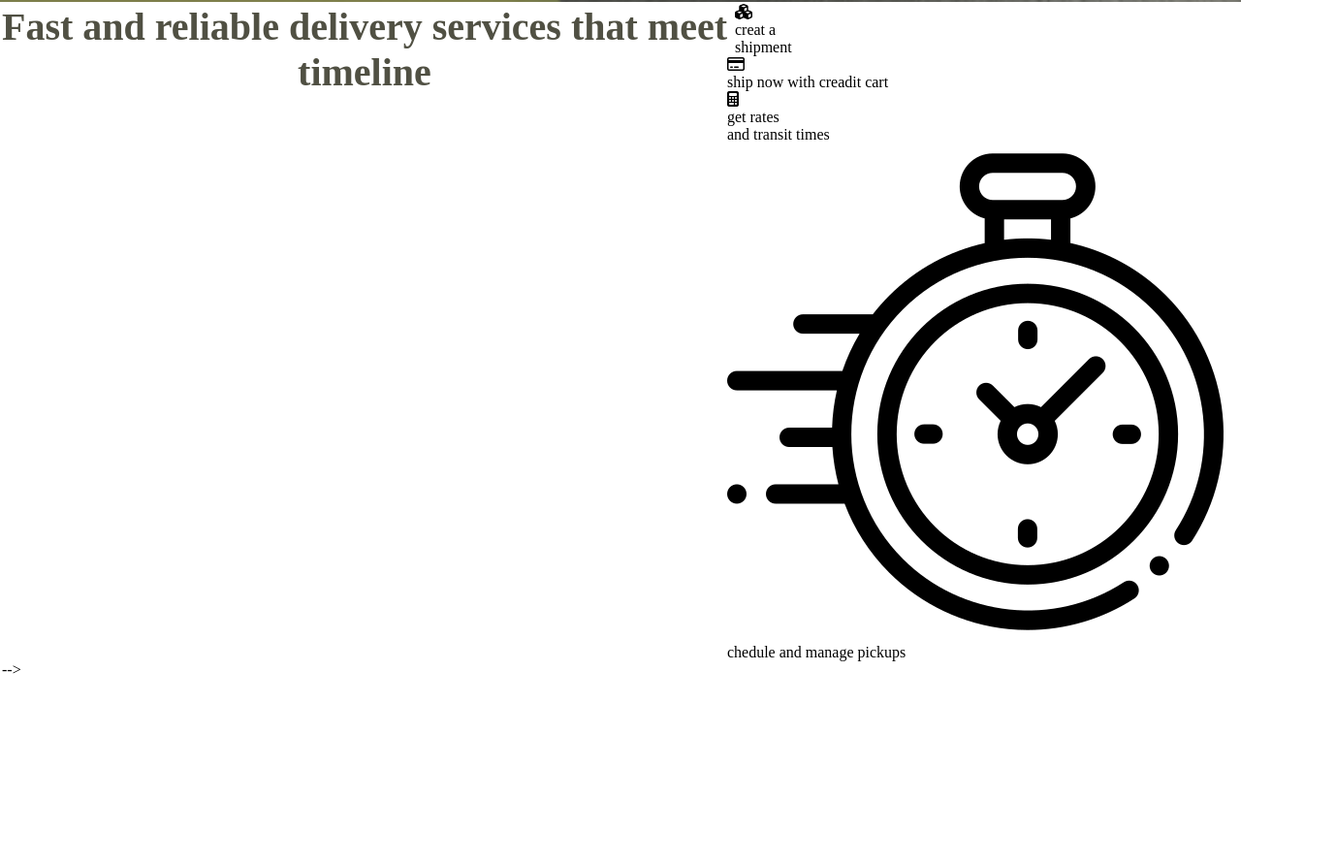
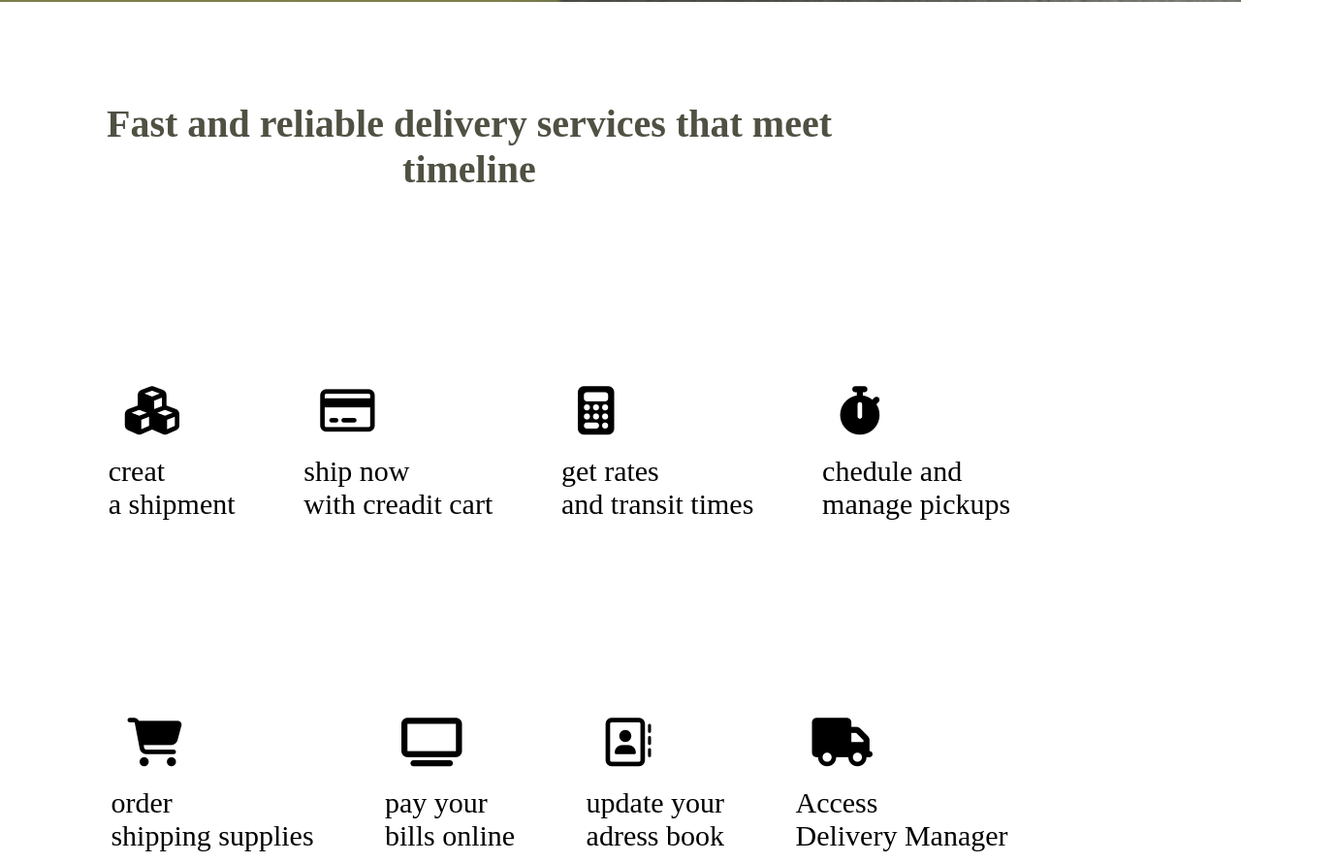
Before and after one commit to lharrak-botaina/projet3-landing-page, a plain HTML site: page Realisation/realisation.html in a window 1280 px wide. Shown: the part 698-1588 px from the top of the page at 97% size, 1378 px wide, since content can reach past the window. Before the commit the page ends 1400 px from the top, so only its background shows below. Drawn offline with Linux system fonts and the light colour scheme.

Commit message:
continue

```diff
--- a/Realisation/FLEX-gris.css
+++ b/Realisation/FLEX-gris.css
@@ -264,7 +264,7 @@
         .col-lg-12{
             box-sizing: border-box;
             flex: 0 0 auto;
-            padding-right: 0.5rem;
+            padding-right: 15.5rem;
             padding-left:0.5rem ;
                 }
 
--- a/Realisation/realisation.html
+++ b/Realisation/realisation.html
@@ -34,64 +34,90 @@
             <p>7days-150 countries</p>
         </div>
         <div >
-            <button  class="read-more col-lg-2">READ MORE</button>
+            <button  class="read-more ">READ MORE</button>
         </div>
     </div>
 
     </header>
     <main class="row">
-        <h2>Fast and reliable delivery services that meet <br> timeline</h2>
-        <section >
-        <div class="packages  col-lg-2 ">
-            <i class="fas fa-cubes"></i>
+        <div>
+        <h2 class="col-lg-12">Fast and reliable delivery services that meet <br> timeline</h2>
+        </div>
 
-            <p>creat a shipment</p>
-        </div>
-        <div >
-            <!-- <img src="credit-card.png" alt="credit-card"> -->
-            <i class="far fa-credit-card"></i>
-            <p>ship now with creadit cart</p>
-        </div>
-         <div>
-            <!-- <img src="calculator.png" alt="calculator"> -->
-            <i class="fas fa-calculator"></i>
-            <p>get rates <br>and transit times</p>
-        </div>
-        <div>
-            <img src="clock.png" alt="clock">
-            <p>chedule and manage pickups</p>
-        </div>
-    </section>
-         <!-- <div>
-            <img src="shopping-cart.png" alt="shopping">
-            <p>order shipping supplies</p>
+        <section class="section1 col-lg-12 col-md-2 col-xs-2" >
+            <section>
+                <div>
+                    <i class="icones fas fa-cubes"></i>
+                    <p id="p-icones"> creat <br> a shipment</p>
+                </div>
+            </section>
+            <section>
+                <div >
+                    <!-- <img src="credit-card.png" alt="credit-card"> -->
+                    <i class="icones far fa-credit-card"></i>
+                    <p id="p-icones">ship now <br> with creadit cart</p>
+                </div>
+            </section>
+            <section>
+                <div>
+                    <!-- <img src="calculator.png" alt="calculator"> -->
+                    <i class="icones fas fa-calculator"></i>
+                    <p id="p-icones">get rates <br>and transit times</p>
+                </div>
+            </section>
+            <section>
+                <div>
+                    <!-- <img src="clock.png" alt="clock"> -->
+                    <i class="icones fas fa-stopwatch"></i>
+                    <p id="p-icones">chedule and <br> manage pickups</p>
+                </div>
+            </section>
+        </section>
+    <section class="section2 section1 col-lg-12 col-md-2 col-xs-2">
+       <section>
+            <div>
+                <i class="icones fas fa-shopping-cart"></i>
+                <!-- <img src="shopping-cart.png" alt="shopping"> -->
+                <p id="p-icones">order <br> shipping supplies</p>
 
-        </div>
-        <div>
-            <img src="monitor.png" alt="monitor">
-            <p>pay your bills online</p>
-        </div>
-        <div>
-            <img src="adress-book.png" alt="adress-book">
-            <p>update your adress book</p>
-        </div>
-        <div>
-           <img src="delivery-truck.png" alt="delivery-truck">
-        </div>
+            </div>
         </section>
         <section>
+            <div>
+                <i class="icones fas fa-tv"></i>
+                <!-- <img src="monitor.png" alt="monitor"> -->
+                <p id="p-icones">pay your <br> bills online</p>
+            </div>
+        </section>
+        <section>
+            <div>
+                <i class="icones far fa-address-book"></i>
+                <!-- <img src="adress-book.png" alt="adress-book"> -->
+                <p id="p-icones">update your <br> adress book</p>
+            </div>
+        </section>
+        <section>
+            <div>
+                <!-- <img src="delivery-truck.png" alt="delivery-truck">  -->
+                <i class="icones fas fa-truck"></i>
+                <p id="p-icones">Access <br> Delivery Manager</p>
+             </div>
+        </section>
+    </section>
+       <!-- fin des icones -->
+        <section class="email col-lg-3">
             <div>
             <p>sign up for updates</p>
             <input type="email" id="email" name="email" placeholder="Email*">
             <button>SUBSCRIBE</button>
             </div>
         </section>
-        <section>
+        <!-- <section>
             <p>for private customers</p>
             <p>It’s totaly pure and simple .all you have to do is to drop into the nearst DELIVERY </p>
             <p>Our localisation around the world </p>
-        </section>
-         <section>
+        </section> -->
+         <!-- <section>
             <div>
                 <p>Nearset Depot</p>
                 <div>
@@ -104,8 +130,8 @@
                     <P>7 Days a Week from 9:00 am to 7:00pm </P>
                 </div>
             </div>
-        </section>
-    </main>  --> -->
+        </section>  -->
+    </main>
     <!-- <footer class="row">
         <div>
         <img src="delivery-logo-design-template-a4d80ebb3305fef2afe82c687e994b6b_screen_copie_2.png" alt="">
--- a/Realisation/style.css
+++ b/Realisation/style.css
@@ -54,30 +54,70 @@
     padding: 0;
   }
   .international{
-  margin-right: 700px;
-  margin-top: 130px;
+    margin-right: 300px;
+    margin-top: 130px;
+    margin-left: 200px;
+
   font-size: 2rem;
   color: #fff;
 
   }
   .read-more{
-    margin-right: 680px;
+    margin-right: 300px;
     margin-top: 130px;
+    margin-left: 300px;
 
   text-align: center;
   display: inline-block;
   font-size: medium;
-  padding: 15px;
+  padding: 25px;
   border: olive solid ;
   border-radius: 5px;
     background-color: #D9D2B8;
   }
   h2{
-      text-align: center;
+    text-align: center;
+     margin: 100px;
       font-size: 40px;
       color: rgb(80, 80, 67);
   }
-  .packages{
+  .section1{
+    flex-direction: row;
+    display: flex;
+    margin: 100px;
+    justify-content: space-evenly;
+    align-items: center;
+    flex-wrap: wrap;
+
+  }
+  .icones{
+    font-size: 50px;
+  }
+#p-icones{
+    justify-content: center;
+    font-size: 30px;
+    margin: 21px 69px 3px -17px;
+
+  }
+  .section2 {
+    flex-direction: row;
+    display: flex;
+    margin: 100px;
+    justify-content: space-evenly;
+    align-items: center;
+    flex-wrap: wrap;
+  }
+.email{
+
+justify-content: center;
+margin: 300px;
+font-size: 20px;
+padding: 20px;
+text-align: center;
 
 
-  }
+border: olive solid ;
+border-radius: 5px;
+  background-color: #D9D2B8;
+
+}
```
